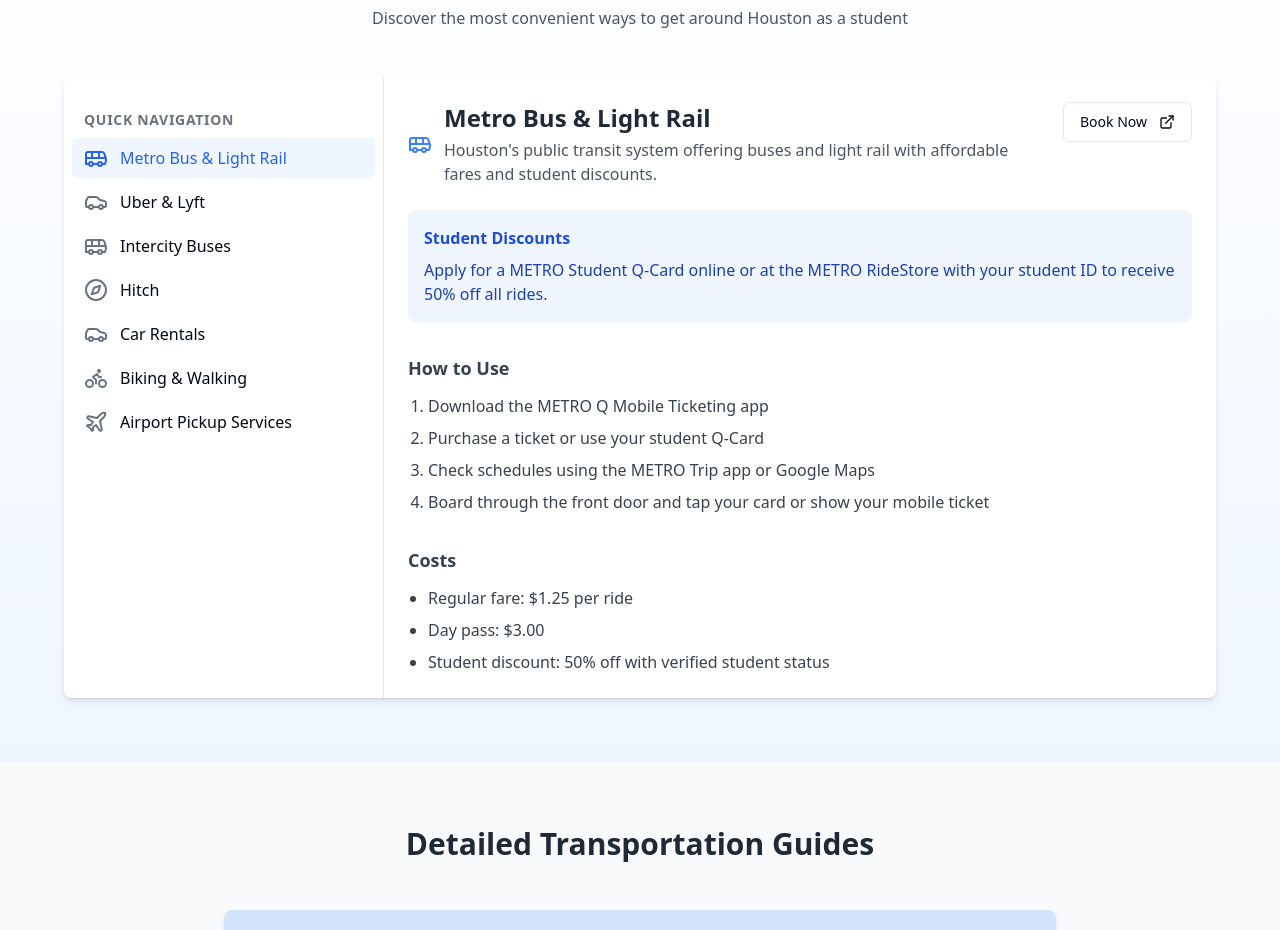
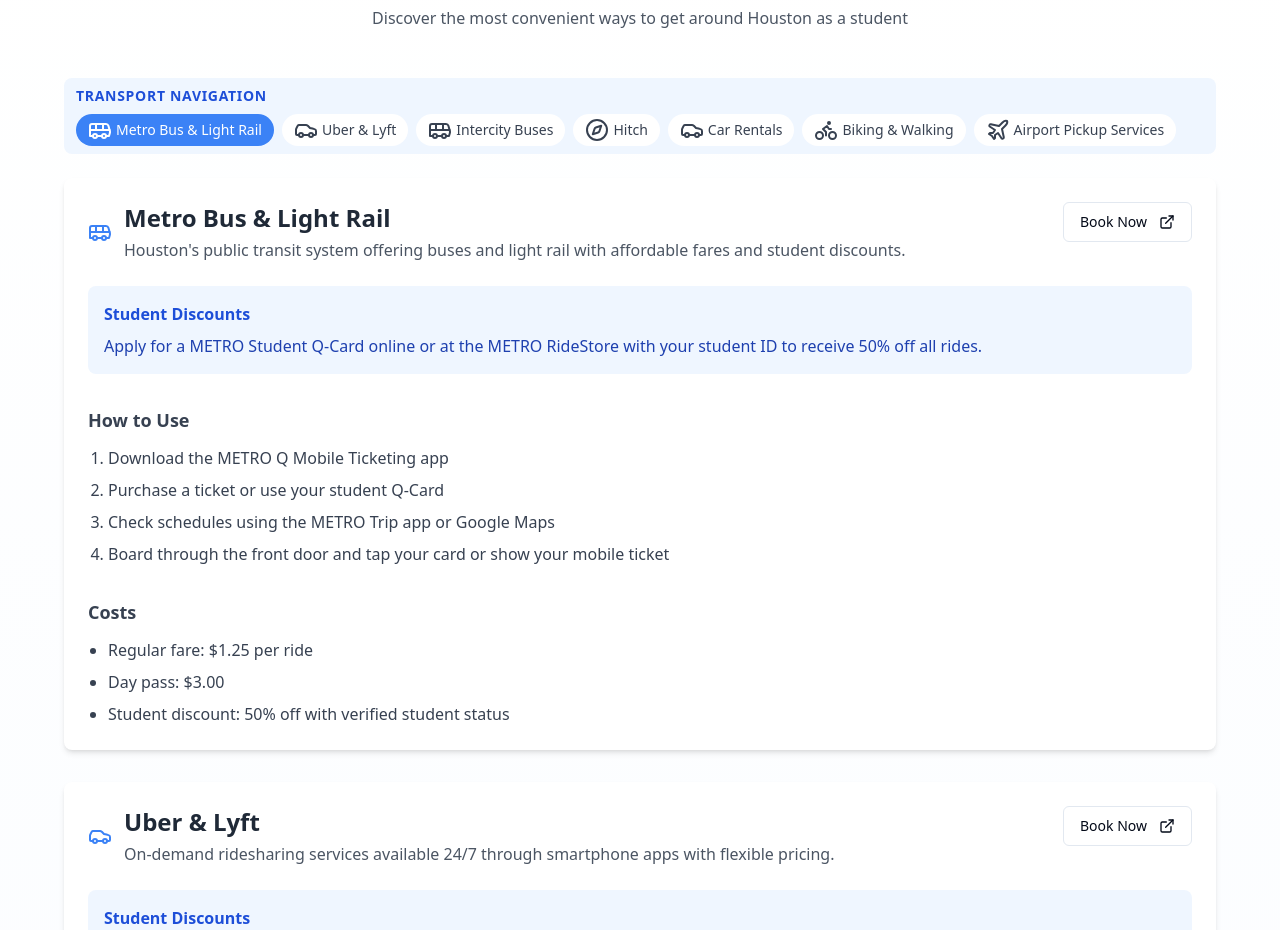
Before and after one commit to Abhigoyal1475/smooth-travel-houston, a React (Vite) app: page / in a window 1280 px wide. Shown: the part 900-1830 px from the top of the page. Built offline with nearby package versions, Linux system fonts and the light colour scheme.

Commit message:
Modify transport options section
Updated the transport options section to allow movable quick navigation and display categories in a stacked, expanded format on desktop.

```diff
--- a/src/components/TransportDetailPanel.tsx
+++ b/src/components/TransportDetailPanel.tsx
@@ -13,7 +13,7 @@ const TransportDetailPanel: React.FC<TransportDetailPanelProps> = ({ transport }
   const isMobile = useIsMobile();
 
   return (
-    <div className="p-4 md:p-6 h-full overflow-y-auto">
+    <div className="p-4 md:p-6 h-full">
       <div className="flex flex-col md:flex-row md:items-start md:justify-between gap-4 mb-6">
         <div className="flex items-center gap-3">
           <div className="text-3xl md:text-4xl text-blue-500">
@@ -29,7 +29,7 @@ const TransportDetailPanel: React.FC<TransportDetailPanelProps> = ({ transport }
         {transport.referralLink && (
           <Button
             variant="outline"
-            className="w-full md:w-auto md:ml-auto"
+            className="w-full md:w-auto"
             onClick={() => window.open(transport.referralLink, '_blank')}
           >
             Book Now <ExternalLink className="ml-1 h-4 w-4" />
--- a/src/components/TransportOptionsSection.tsx
+++ b/src/components/TransportOptionsSection.tsx
@@ -2,15 +2,6 @@ import React, { useState, useRef, useEffect } from 'react';
 import { Bus, Car, Bike, MapPin, Plane, DollarSign, ArrowRight, Compass } from 'lucide-react';
 import { cn } from "@/lib/utils";
 import { Button } from '@/components/ui/button';
-import {
-  Sidebar,
-  SidebarContent,
-  SidebarProvider,
-  SidebarMenu,
-  SidebarMenuItem,
-  SidebarMenuButton,
-  SidebarTrigger
-} from '@/components/ui/sidebar';
 import TransportCard from '@/components/TransportCard';
 import { TransportDetails } from '@/components/TransportDetailsDialog';
 import { useIsMobile } from '@/hooks/use-mobile';
@@ -21,7 +12,6 @@ interface TransportOptionsSectionProps {
 }
 
 const TransportOptionsSection = ({ sectionRef }: TransportOptionsSectionProps) => {
-  const [selectedTransport, setSelectedTransport] = useState<TransportDetails | null>(null);
   const [activeTransportId, setActiveTransportId] = useState<number>(0);
   const contentRef = useRef<HTMLDivElement>(null);
   const isMobile = useIsMobile();
@@ -169,21 +159,6 @@ const TransportOptionsSection = ({ sectionRef }: TransportOptionsSectionProps) =
     }
   ];
 
-  useEffect(() => {
-    if (transportOptions.length > 0 && !selectedTransport) {
-      setSelectedTransport(transportOptions[0]);
-    }
-  }, [transportOptions]);
-
-  const handleTransportSelect = (transport: TransportDetails) => {
-    setSelectedTransport(transport);
-    setActiveTransportId(transport.id!);
-
-    if (isMobile && contentRef.current) {
-      contentRef.current.scrollIntoView({ behavior: 'smooth' });
-    }
-  };
-
   return (
     <section
       ref={sectionRef}
@@ -224,30 +199,30 @@ const TransportOptionsSection = ({ sectionRef }: TransportOptionsSectionProps) =
             ))}
           </div>
         ) : (
-          <div className="bg-white rounded-lg shadow-md overflow-hidden flex">
-            <div className="w-1/3 max-w-xs border-r">
-              <div className="sticky top-4 max-h-[80vh] overflow-y-auto p-2">
-                <div className="px-3 py-2">
-                  <h3 className="text-sm font-semibold text-gray-500 uppercase tracking-wider">
-                    Quick Navigation
+          <div className="space-y-6">
+            <div className="px-3 py-2 bg-blue-50 rounded-lg mb-4">
+              <h3 className="text-sm font-semibold text-blue-700 uppercase tracking-wider">
+                Transport Navigation
               </h3>
-                </div>
-                <div className="space-y-1">
+              <div className="flex flex-wrap gap-2 mt-2">
                 {transportOptions.map((transport) => (
                   <button
                     key={transport.id}
                     className={cn(
-                        "flex items-center gap-3 w-full text-left px-3 py-2 rounded-md",
-                        activeTransportId === transport.id
-                          ? "bg-blue-50 text-blue-600"
-                          : "hover:bg-gray-100"
+                      "px-3 py-1 rounded-full text-sm flex items-center gap-1",
+                      transport.id === activeTransportId
+                        ? "bg-blue-500 text-white"
+                        : "bg-white text-gray-700 hover:bg-gray-100"
                     )}
-                      onClick={() => handleTransportSelect(transport)}
+                    onClick={() => {
+                      setActiveTransportId(transport.id!);
+                      document.getElementById(`transport-${transport.id}`)?.scrollIntoView({
+                        behavior: 'smooth',
+                        block: 'start'
+                      });
+                    }}
                   >
-                      <div className={cn(
-                        "text-xl",
-                        activeTransportId === transport.id ? "text-blue-600" : "text-gray-500"
-                      )}>
+                    <div className="text-sm">
                       {transport.icon}
                     </div>
                     <span>{transport.title}</span>
@@ -255,12 +230,17 @@ const TransportOptionsSection = ({ sectionRef }: TransportOptionsSectionProps) =
                 ))}
               </div>
             </div>
+
+            <div className="space-y-8">
+              {transportOptions.map((transport) => (
+                <div
+                  id={`transport-${transport.id}`}
+                  key={transport.id}
+                  className="bg-white rounded-lg shadow-md overflow-hidden"
+                >
+                  <TransportDetailPanel transport={transport} />
                 </div>
-
-            <div className="flex-1">
-              {selectedTransport && (
-                <TransportDetailPanel transport={selectedTransport} />
-              )}
+              ))}
             </div>
           </div>
         )}
```
Lines whose indentation alone changed are shown as unchanged.
